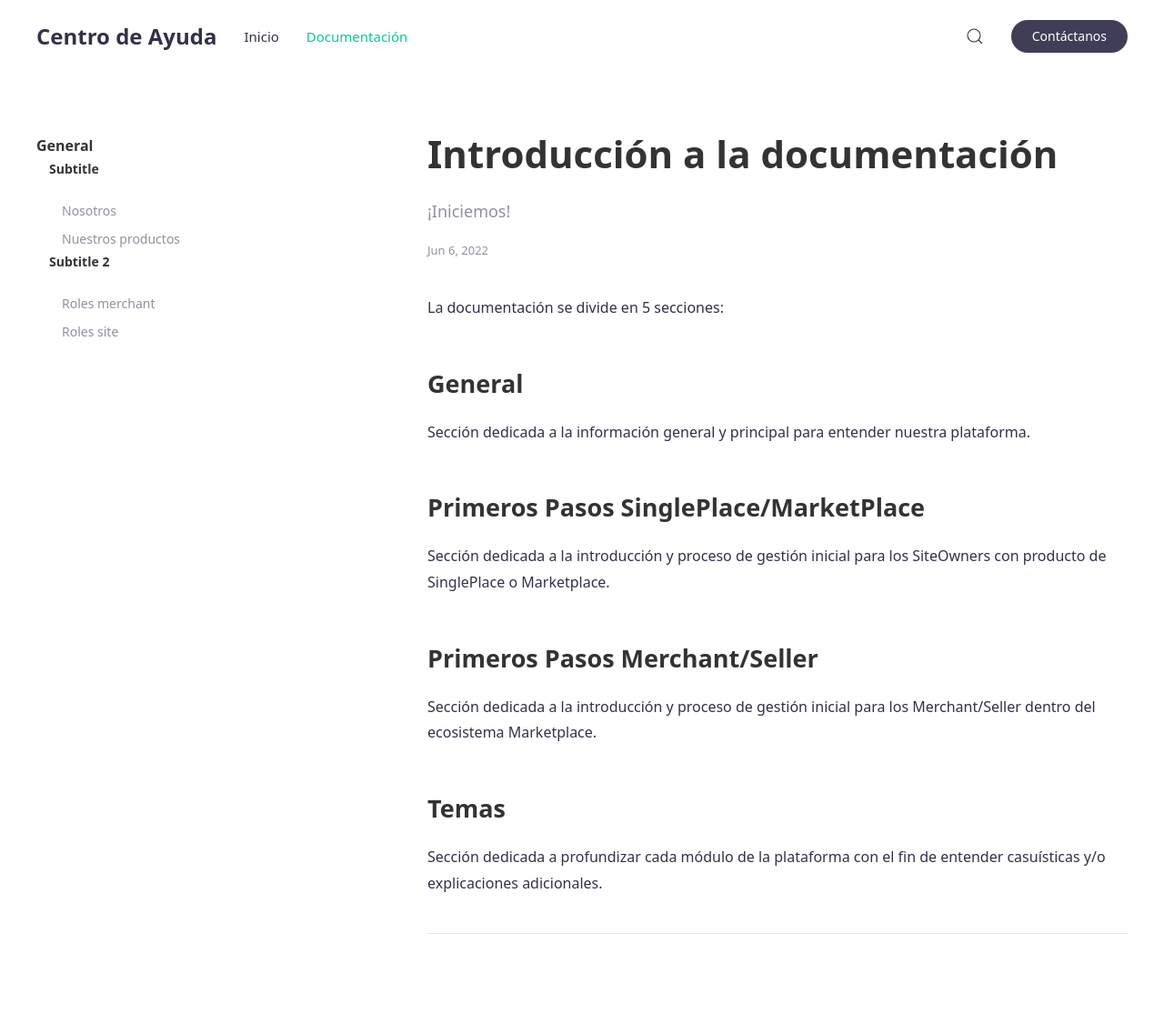
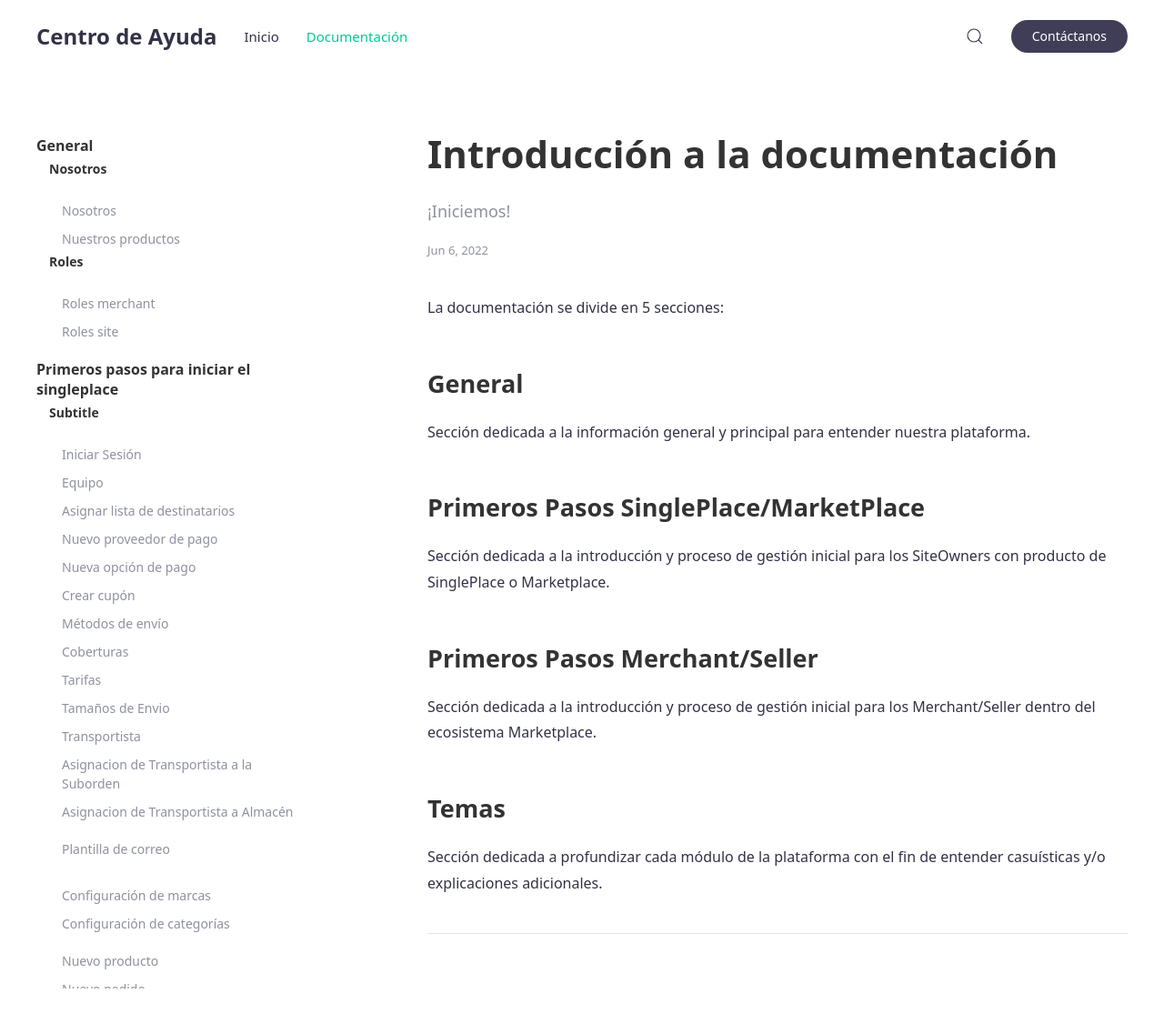
Before and after one commit to jztechpe/docshelp-old, a Jekyll site: the page built from docs/_docs/intro.md, in a window 1280 px wide and 1157 px high. Shown: the top 1126 px of the window at 91% size. Built offline with Jekyll 4.4.1, drawn with Linux system fonts in a browser that asks for light colours; part of the change alters nothing that is shown.

Commit message:
finally...

```diff
--- a/docs/_data/navigation_docs.yml
+++ b/docs/_data/navigation_docs.yml
@@ -1,10 +1,10 @@
 - title: General
   subtitles:
-    - subtitle: Subtitle
+    - subtitle: Nosotros
       docs:
         - general/nosotros
         - general/nuestros-productos
-    - subtitle: Subtitle 2
+    - subtitle: Roles
       docs:
         - general/roles-merchant
         - general/roles-site
@@ -16,135 +16,143 @@
 #   - site-onboarding/configuraciones-iniciales
 #   - site-onboarding/crear-cliente-interactive
 # TODO: verify what are the differences between singleplace and marketplace in sitecentral, since in this menu the same options and texts are used in both
-# - title: Primeros pasos para iniciar el singleplace
-#   docs:
-#   - primeros-pasos/iniciar-sesion-site
-# #  - primeros-pasos/modificar-site
-#   - temas/usuarios/equipo/crear-equipo
-#   - primeros-pasos/asignar-lista-destinatarios # solo si es singleplace
-#   - primeros-pasos/nuevo-proveedor-de-pago
-#   - primeros-pasos/nueva-opcion-de-pago
-#   - temas/promociones/cupones/cupon
-#   - temas/logistica/metodos_envio/metodos
-#   - temas/logistica/coberturas_tarifas/coberturas
-#   - temas/logistica/coberturas_tarifas/tarifas
-#   - temas/logistica/tamanios_envios/envios
-#   - temas/logistica/transportistas/transportista
-#   - temas/logistica/transportistas/transportista-seleccion
-#   - temas/logistica/asignacion/asignacion
-#   - temas/promociones/campañas/campania
-#   - primeros-pasos/crear-plantillas-email
-#   - primeros-pasos/crear-plantillas-web #
-#   - primeros-pasos/subir-carpeta-medios #
-#   - primeros-pasos/nueva-marca
-#   - primeros-pasos/nueva-categoria
-#   - primeros-pasos/nuevo-almacen #
-#   - primeros-pasos/nuevo-producto
-#   - primeros-pasos/nuevo-pedido
-#   - primeros-pasos/asignar-herramienta-seguimiento #
-# - title: Primeros pasos para iniciar como Singlepace/Marketplace
-#   docs:
-#   - primeros-pasos/iniciar-sesion-site
-#   - primeros-pasos/inicio-dashboard
-#   # - primeros-pasos/modificar-site
-#   - temas/merchant/merchant
-#   - temas/merchant/tienda
-#   - temas/usuarios/equipo/crear-equipo
-#   - temas/usuarios/clientes/ver-cliente
-#   - temas/operaciones-masivas-site
-#   - primeros-pasos/nueva-marca
-#   - primeros-pasos/nueva-categoria
-#   - temas/estado-de-operaciones-masivas
-#   - primeros-pasos/nuevo-pedido
-#   - temas/ordenes/orden-pedidos-activos
-#   - temas/ordenes/orden-pedidos-finalizados
-#   - temas/promociones/cupones/cupon
-#   - temas/promociones/campanias/campania
-#   #- paginas-dinamicas
-#   - temas/cms/carpeta-medios
-#   #- data jerarquica
-#   #- temas
-#   - primeros-pasos/crear-plantillas-email
-#   - primeros-pasos/asignar-lista-destinatarios
-#   - temas/notificaciones/proveedores
-#   - temas/notificaciones/historial-buscar-por-el-asunto-del-mensaje
-#   #- clientes de integracion
-#   - temas/notificaciones/crear-suscripciones
-#   # - primeros-pasos/asignar-herramienta-seguimiento
-#   #- errores de integracion
-#   - temas/logistica/coberturas_tarifas/coberturas
-#   - temas/logistica/coberturas_tarifas/tarifas
-#   - temas/logistica/metodos_envio/metodos
-#   - temas/logistica/tamanios_envios/envios
-#   - temas/logistica/transportistas/transportista
-#   - temas/logistica/transportistas/transportista-seleccion
-#   - temas/logistica/asignacion/asignacion
-#   - primeros-pasos/nuevo-proveedor-de-pago
-#   - primeros-pasos/nueva-opcion-de-pago
-#   # - primeros-pasos/nuevo-proveedor-de-email
-#   # - primeros-pasos/crear-plantillas-web
-#   # - primeros-pasos/subir-carpeta-medios
-#   - temas/merchant/almacenes/almacen
-#   - primeros-pasos/nuevo-producto
-# - title: Primeros pasos para iniciar Merchant/Seller
-#   docs:
-#   - primeros-pasos/iniciar-sesion-site
-#   - primeros-pasos/inicio-dashboard-merchant
-#   - temas/merchant/tienda
-#   - temas/usuarios/equipo/crear-equipo
-#   - primeros-pasos/nuevo-producto
-#   - temas/operaciones-masivas
-#   - temas/carga-de-imagenes
-#   - temas/catalogo/marca-merchant
-#   - primeros-pasos/nueva-categoria-merchant
-#   - temas/estado-de-operaciones-masivas
-#   - temas/ordenes/orden-pedidos-activos
-#   - temas/ordenes/orden-pedidos-finalizados
-#   #- paginas-dinamicas
-#   - temas/cms/carpeta-medios
-#   - primeros-pasos/asignar-lista-destinatarios
-#   #- clientes de integracion
-#   - temas/notificaciones/crear-suscripciones
-#   # - primeros-pasos/asignar-herramienta-seguimiento
-#     # - primeros-pasos/crear-plantillas-web-merchant #pendiente
-#     # - primeros-pasos/nueva-marca-merchant #pendiente
-#     # - primeros-pasos/nueva-categoria-merchant #pendiente
-#   - temas/merchant/almacenes/almacen
-# - title: Temas
-#   docs:
-#   #TODO: verify which ones are not in the previous titles
-#   - temas/catalogo/categoria
-#   - temas/catalogo/marca
-#   - temas/catalogo/producto
-#   - temas/cms/carpeta-medios
-#   # - temas/cms/data-jerarquica
-#   - temas/logistica/metodos_envio/metodos
-#   - temas/logistica/coberturas_tarifas/coberturas
-#   - temas/logistica/coberturas_tarifas/tarifas
-#   - temas/logistica/tamanios_envios/envios
-#   - temas/logistica/transportistas/transportista
-#   - temas/logistica/transportistas/transportista-seleccion
-#   - temas/logistica/asignacion/asignacion
-#   - temas/promociones/campanias/campania
-#   - temas/merchant/almacenes/almacen
-#   - temas/merchant/merchant
-#   - temas/merchant/tienda
-#   - temas/notificaciones/crear-suscripciones
-#   - temas/notificaciones/proveedores
-#   # - temas/notificaciones/historial-buscar-por-correo-electronico
-#   - temas/notificaciones/historial-buscar-por-el-asunto-del-mensaje
-#   - temas/notificaciones/plantilla-agregar-plantilla
-#   - temas/operaciones-masivas
-#   - temas/estado-de-operaciones-masivas
-#   # - temas/ordenes/cliente
-#   - temas/promociones/cupones/cupon
-#   # - temas/ordenes/orden-disputa
-#   - temas/ordenes/orden-pedidos-activos
-#   - temas/ordenes/orden-pedidos-finalizados
-#   - temas/pagos/opcion-pago
-#   # - temas/primeros-pasos/nuevo-proveedor-de-pago
-#   - temas/pagos/tipo-de-cambio
-#   # - temas/equipo/equipo
-#   # - temas/sitecentral
-#   # - temas/integraciones/integracion-cliente
-#   # - temas/integraciones/integracion-subscripcion
+- title: Primeros pasos para iniciar el singleplace
+  subtitles:
+    - subtitle: Subtitle
+      docs:
+        - primeros-pasos/iniciar-sesion-site
+       # - primeros-pasos/modificar-site
+        - temas/usuarios/equipo/crear-equipo
+        - primeros-pasos/asignar-lista-destinatarios # solo si es singleplace
+        - primeros-pasos/nuevo-proveedor-de-pago
+        - primeros-pasos/nueva-opcion-de-pago
+        - temas/promociones/cupones/cupon
+        - temas/logistica/metodos_envio/metodos
+        - temas/logistica/coberturas_tarifas/coberturas
+        - temas/logistica/coberturas_tarifas/tarifas
+        - temas/logistica/tamanios_envios/envios
+        - temas/logistica/transportistas/transportista
+        - temas/logistica/transportistas/transportista-seleccion
+        - temas/logistica/asignacion/asignacion
+        - temas/promociones/campañas/campania
+        - primeros-pasos/crear-plantillas-email
+        - primeros-pasos/crear-plantillas-web #
+        - primeros-pasos/subir-carpeta-medios #
+        - primeros-pasos/nueva-marca
+        - primeros-pasos/nueva-categoria
+        - primeros-pasos/nuevo-almacen #
+        - primeros-pasos/nuevo-producto
+        - primeros-pasos/nuevo-pedido
+        - primeros-pasos/asignar-herramienta-seguimiento #
+- title: Primeros pasos para iniciar como Singlepace/Marketplace
+  subtitles:
+    - subtitle: Subtitle
+      docs:
+        - primeros-pasos/iniciar-sesion-site
+        - primeros-pasos/inicio-dashboard
+        # - primeros-pasos/modificar-site
+        - temas/merchant/merchant
+        - temas/merchant/tienda
+        - temas/usuarios/equipo/crear-equipo
+        - temas/usuarios/clientes/ver-cliente
+        - temas/operaciones-masivas-site
+        - primeros-pasos/nueva-marca
+        - primeros-pasos/nueva-categoria
+        - temas/estado-de-operaciones-masivas
+        - primeros-pasos/nuevo-pedido
+        - temas/ordenes/orden-pedidos-activos
+        - temas/ordenes/orden-pedidos-finalizados
+        - temas/promociones/cupones/cupon
+        - temas/promociones/campanias/campania
+        #- paginas-dinamicas
+        - temas/cms/carpeta-medios
+        #- data jerarquica
+        #- temas
+        - primeros-pasos/crear-plantillas-email
+        - primeros-pasos/asignar-lista-destinatarios
+        - temas/notificaciones/proveedores
+        - temas/notificaciones/historial-buscar-por-el-asunto-del-mensaje
+        #- clientes de integracion
+        - temas/notificaciones/crear-suscripciones
+        # - primeros-pasos/asignar-herramienta-seguimiento
+        #- errores de integracion
+        - temas/logistica/coberturas_tarifas/coberturas
+        - temas/logistica/coberturas_tarifas/tarifas
+        - temas/logistica/metodos_envio/metodos
+        - temas/logistica/tamanios_envios/envios
+        - temas/logistica/transportistas/transportista
+        - temas/logistica/transportistas/transportista-seleccion
+        - temas/logistica/asignacion/asignacion
+        - primeros-pasos/nuevo-proveedor-de-pago
+        - primeros-pasos/nueva-opcion-de-pago
+        # - primeros-pasos/nuevo-proveedor-de-email
+        # - primeros-pasos/crear-plantillas-web
+        # - primeros-pasos/subir-carpeta-medios
+        - temas/merchant/almacenes/almacen
+        - primeros-pasos/nuevo-producto
+- title: Primeros pasos para iniciar Merchant/Seller
+  subtitles:
+    - subtitle: Subtitle
+      docs:
+        - primeros-pasos/iniciar-sesion-site
+        - primeros-pasos/inicio-dashboard-merchant
+        - temas/merchant/tienda
+        - temas/usuarios/equipo/crear-equipo
+        - primeros-pasos/nuevo-producto
+        - temas/operaciones-masivas
+        - temas/carga-de-imagenes
+        - temas/catalogo/marca-merchant
+        - primeros-pasos/nueva-categoria-merchant
+        - temas/estado-de-operaciones-masivas
+        - temas/ordenes/orden-pedidos-activos
+        - temas/ordenes/orden-pedidos-finalizados
+        #- paginas-dinamicas
+        - temas/cms/carpeta-medios
+        - primeros-pasos/asignar-lista-destinatarios
+        #- clientes de integracion
+        - temas/notificaciones/crear-suscripciones
+        # - primeros-pasos/asignar-herramienta-seguimiento
+        # - primeros-pasos/crear-plantillas-web-merchant #pendiente
+        # - primeros-pasos/nueva-marca-merchant #pendiente
+        # - primeros-pasos/nueva-categoria-merchant #pendiente
+        - temas/merchant/almacenes/almacen
+- title: Temas
+  subtitles:
+    - subtitle: Subtitle
+      docs:
+        #TODO: verify which ones are not in the previous titles
+        - temas/catalogo/categoria
+        - temas/catalogo/marca
+        - temas/catalogo/producto
+        - temas/cms/carpeta-medios
+        # - temas/cms/data-jerarquica
+        - temas/logistica/metodos_envio/metodos
+        - temas/logistica/coberturas_tarifas/coberturas
+        - temas/logistica/coberturas_tarifas/tarifas
+        - temas/logistica/tamanios_envios/envios
+        - temas/logistica/transportistas/transportista
+        - temas/logistica/transportistas/transportista-seleccion
+        - temas/logistica/asignacion/asignacion
+        - temas/promociones/campanias/campania
+        - temas/merchant/almacenes/almacen
+        - temas/merchant/merchant
+        - temas/merchant/tienda
+        - temas/notificaciones/crear-suscripciones
+        - temas/notificaciones/proveedores
+        # - temas/notificaciones/historial-buscar-por-correo-electronico
+        - temas/notificaciones/historial-buscar-por-el-asunto-del-mensaje
+        - temas/notificaciones/plantilla-agregar-plantilla
+        - temas/operaciones-masivas
+        - temas/estado-de-operaciones-masivas
+        # - temas/ordenes/cliente
+        - temas/promociones/cupones/cupon
+        # - temas/ordenes/orden-disputa
+        - temas/ordenes/orden-pedidos-activos
+        - temas/ordenes/orden-pedidos-finalizados
+        - temas/pagos/opcion-pago
+        # - temas/primeros-pasos/nuevo-proveedor-de-pago
+        - temas/pagos/tipo-de-cambio
+        # - temas/equipo/equipo
+        # - temas/sitecentral
+        # - temas/integraciones/integracion-cliente
+        # - temas/integraciones/integracion-subscripcion
```
